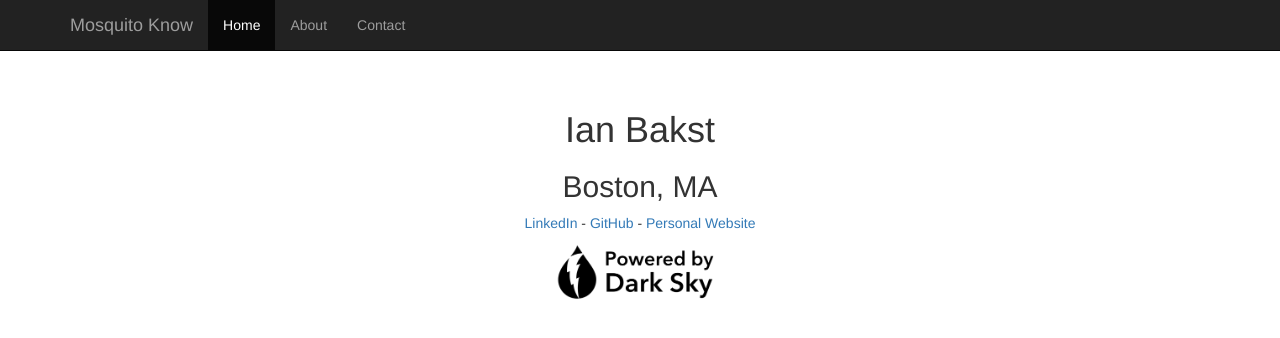
After one commit to ianbakst/mosquitoknow, a Flask app: page /contact in a window 1280 px wide. The commit adds this page. Shown: the top 338 px of the page. Run offline with Flask 2, Linux system fonts and the light colour scheme; some libraries are stand-ins or nearby versions.

```diff
--- a/application/flaskapp/templates/about.html
+++ b/application/flaskapp/templates/about.html
@@ -4,6 +4,7 @@
     <div style="text-align:center;">
     <h1>{{title}}!</h1>
     <h2>About</h2>
-<a href="https://darksky.net/poweredby/"><img src="../static/darksky.png" width="200" title="Dark Sky" alt="Dark Sky"></a>
+    <iframe src="https://docs.google.com/presentation/d/e/2PACX-1vRm5Wt0cJW90bOlVLsM8jlFEnBYDantwbhlbP5a8KJHjwGYZjiu0jfd06JUZUeBw0M8teineP14I0fZ/embed?start=true&loop=true&delayms=10000" frameborder="0" width="1440" height="839" allowfullscreen="true" mozallowfullscreen="true" webkitallowfullscreen="true"></iframe>
+    <a href="https://darksky.net/poweredby/"><img src="../static/darksky.png" width="200" title="Dark Sky" alt="Dark Sky"></a>
     </div>
 {% endblock %}
--- /dev/null
+++ b/application/flaskapp/templates/contact.html
@@ -0,0 +1,11 @@
+{% extends 'hometemplate.html'%}
+{% block title %}{{title}} - Contact{% endblock %}
+    {% block content %}
+    <div style="text-align:center;">
+    <h1>Ian Bakst</h1>
+    <h2>Boston, MA</h2>
+    <a href="https://www.linkedin.com/in/ianbakst/">LinkedIn</a> - <a href="https://github.com/ianbakst">GitHub</a> - <a href="https://www.ianbakst.com/">Personal Website</a>
+    </br>
+    <a href="https://darksky.net/poweredby/"><img src="../static/darksky.png" width="200" title="Dark Sky" alt="Dark Sky"></a>
+    </div>
+{% endblock %}
--- a/application/flaskapp/templates/hometemplate.html
+++ b/application/flaskapp/templates/hometemplate.html
@@ -50,7 +50,7 @@
           <ul class="nav navbar-nav">
             <li class="active"><a href="index">Home</a></li>
             <li><a href="/about">About</a></li>
-            <li><a href="#contact">Contact</a></li>
+            <li><a href="/contact">Contact</a></li>
           </ul>
         </div><!--/.nav-collapse -->
       </div>
--- a/application/flaskapp/views.py
+++ b/application/flaskapp/views.py
@@ -45,3 +45,7 @@ def error():
 @app.route('/about')
 def about():
     return render_template("about.html", title = 'Mosquito Know')
+
+@app.route('/contact')
+def contact():
+    return render_template("contact.html", title = 'Mosquito Know')
```
Also changed, not shown: 2 other files.
